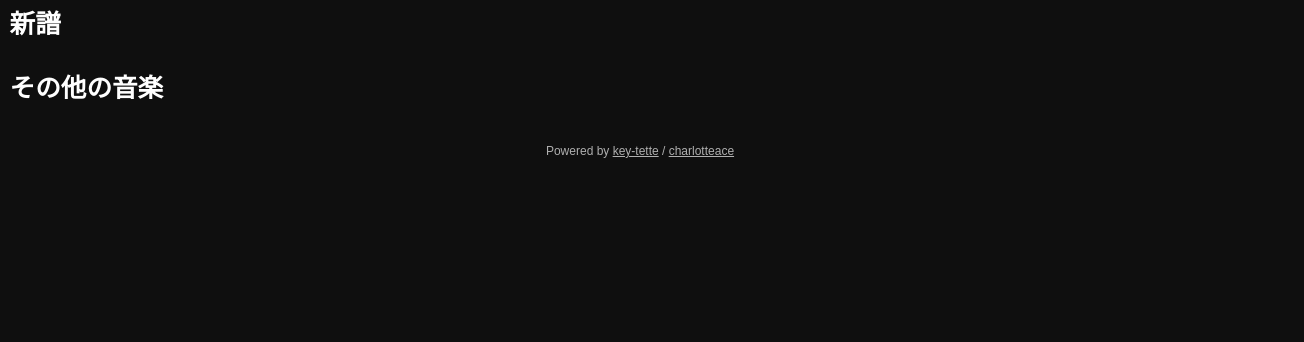
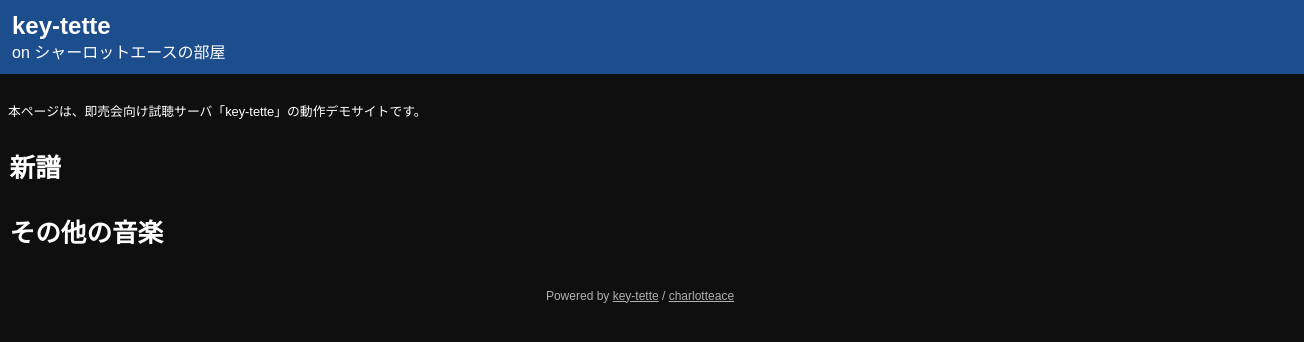
Before and after one commit to CharlotteAce/keytette-server, a React (Vite) app: page / in a window 1280 px wide. Shown: the top 342 px of the page, 1304 px wide, since content can reach past the window. Built offline with nearby package versions, Linux system fonts and the light colour scheme.

Commit message:
headerの詳細を追加

```diff
--- /dev/null
+++ b/src/components/Header.css
@@ -0,0 +1,50 @@
+header {
+  --charlotteace-theme: #1C4D8C;
+  width: 100%;
+  padding: 12px;
+  margin-bottom: 4px;
+  background-color: var(--charlotteace-theme);
+}
+header div {
+  width: auto;
+  background-color: transparent;
+}
+div#header-wrapper {
+  display: grid;
+  grid-template-columns: repeat(auto-fill, 10rem);
+  gap: 0;
+  justify-content: center;
+  padding: 0;
+}
+@media (max-width: 320px) {
+  div#header-wrapper {
+    grid-template-columns: repeat(2, 1fr);
+  }
+}
+header div#header-wrapper div {
+  grid-column: 1 / -1;
+}
+div#header-wrapper p {
+  grid-column: 1 / -1;
+  padding: 8px;
+}
+header div#header-wrapper div#title {
+  margin-bottom: 4px;
+}
+header div#header-wrapper div#title a {
+  font-size: 24px;
+  font-weight: bold;
+  text-decoration: none;
+}
+header div#header-wrapper div#subtitle a {
+  font-size: 16px;
+  text-decoration: none;
+}
+header div#header-wrapper div#title a:hover,
+header div#header-wrapper div#title a:focus,
+header div#header-wrapper div#title a:active,
+header div#header-wrapper div#subtitle a:hover,
+header div#header-wrapper div#subtitle a:focus,
+header div#header-wrapper div#subtitle a:active {
+  text-decoration: underline;
+}
--- a/src/components/Header.tsx
+++ b/src/components/Header.tsx
@@ -1,8 +1,21 @@
-//import { Link } from "react-router-dom";
+import { Link } from "react-router-dom";
+import "./Header.css";
 
 export function Header() {
   return (
-    <header>
-    </header>
+    <>
+      <header>
+        <div id="header-wrapper">
+          <div id="title">
+            <Link to="/">key-tette</Link>
+          </div>
+          <div id="subtitle"><a href="https://charlotteace.jp/" target="_blank" rel="noopener noreferrer">on シャーロットエースの部屋</a></div>
+        </div>
+      </header>
+      <div id="header-wrapper">
+        <p><small>本ページは、即売会向け試聴サーバ「key-tette」の動作デモサイトです。</small></p>
+      </div>
+
+    </>
   );
 }
```
